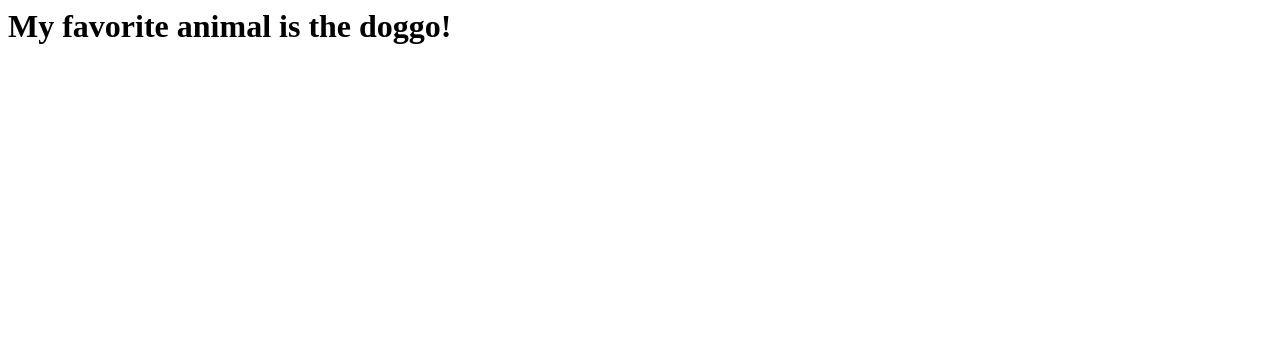
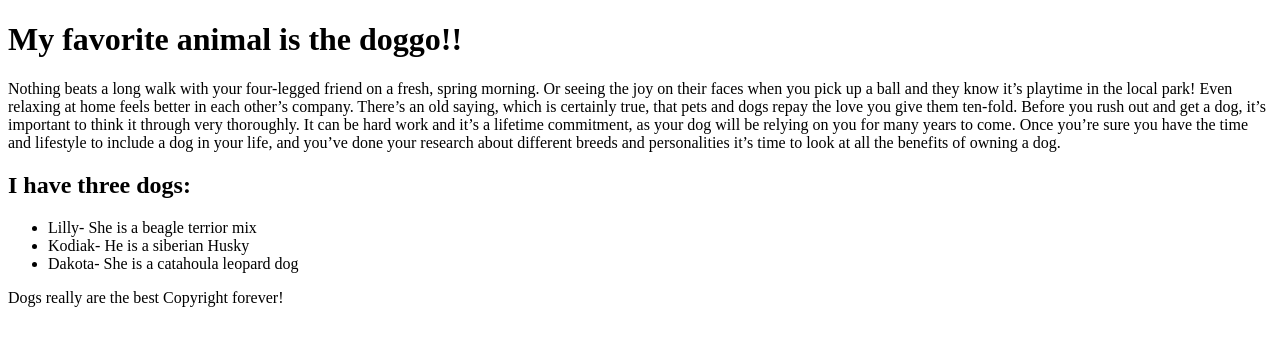
Before and after one commit to Raymond2129/bootcamp_page1, a plain HTML site: page index.html in a window 1280 px wide. Drawn offline with Linux system fonts and the light colour scheme.

Commit message:
first change

```diff
--- a/index.html
+++ b/index.html
@@ -1 +1,35 @@
-<h1>My favorite animal is the doggo!</h1>
+<!DOCTYPE html>
+<html lang="en-us">
+
+  <head>
+
+    <meta charset="UTF-8">
+    <title>My Favorite animal</title>
+
+  </head>
+
+  <body>
+
+  <h1>My favorite animal is the doggo!!</h1>
+
+  <p>Nothing beats a long walk with your four-legged friend on a fresh, spring morning. Or seeing the joy on their faces when you pick up a ball and they know it’s playtime in the local park! Even relaxing at home feels better in each other’s company.
+
+    There’s an old saying, which is certainly true, that pets and dogs repay the love you give them ten-fold.
+
+    Before you rush out and get a dog, it’s important to think it through very thoroughly. It can be hard work and it’s a lifetime commitment, as your dog will be relying on you for many years to come.
+
+    Once you’re sure you have the time and lifestyle to include a dog in your life, and you’ve done your research about different breeds and personalities it’s time to look at all the benefits of owning a dog.</p>
+
+  <h2>I have three dogs:</h2>
+
+  <ul>
+    <li>Lilly- She is a beagle terrior mix</li>
+    <li>Kodiak- He is a siberian Husky</li>
+    <li>Dakota- She is a catahoula leopard dog</li>
+  </ul>
+
+  <footer> Dogs really are the best Copyright forever!</footer>
+
+  </body>
+
+</html>
```
